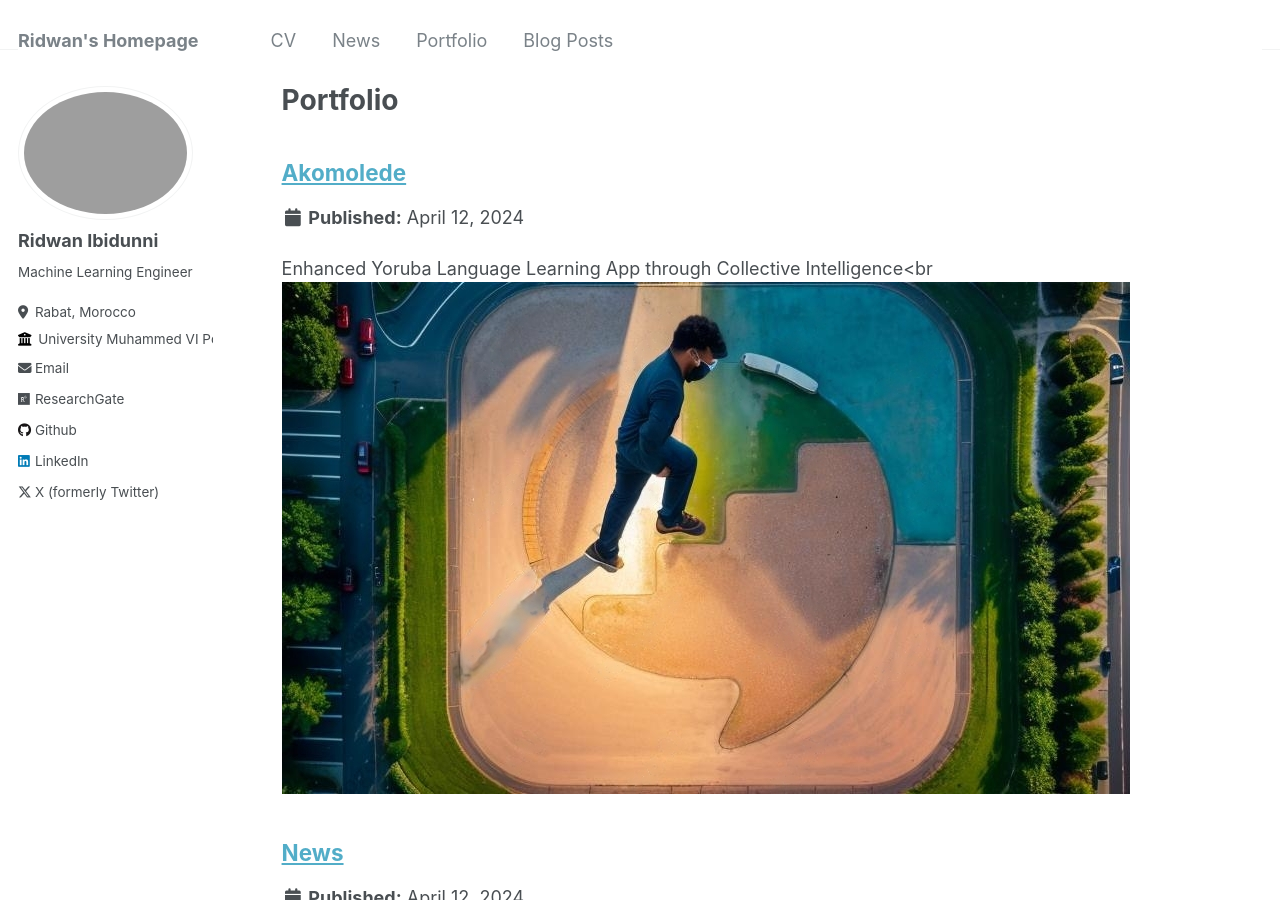
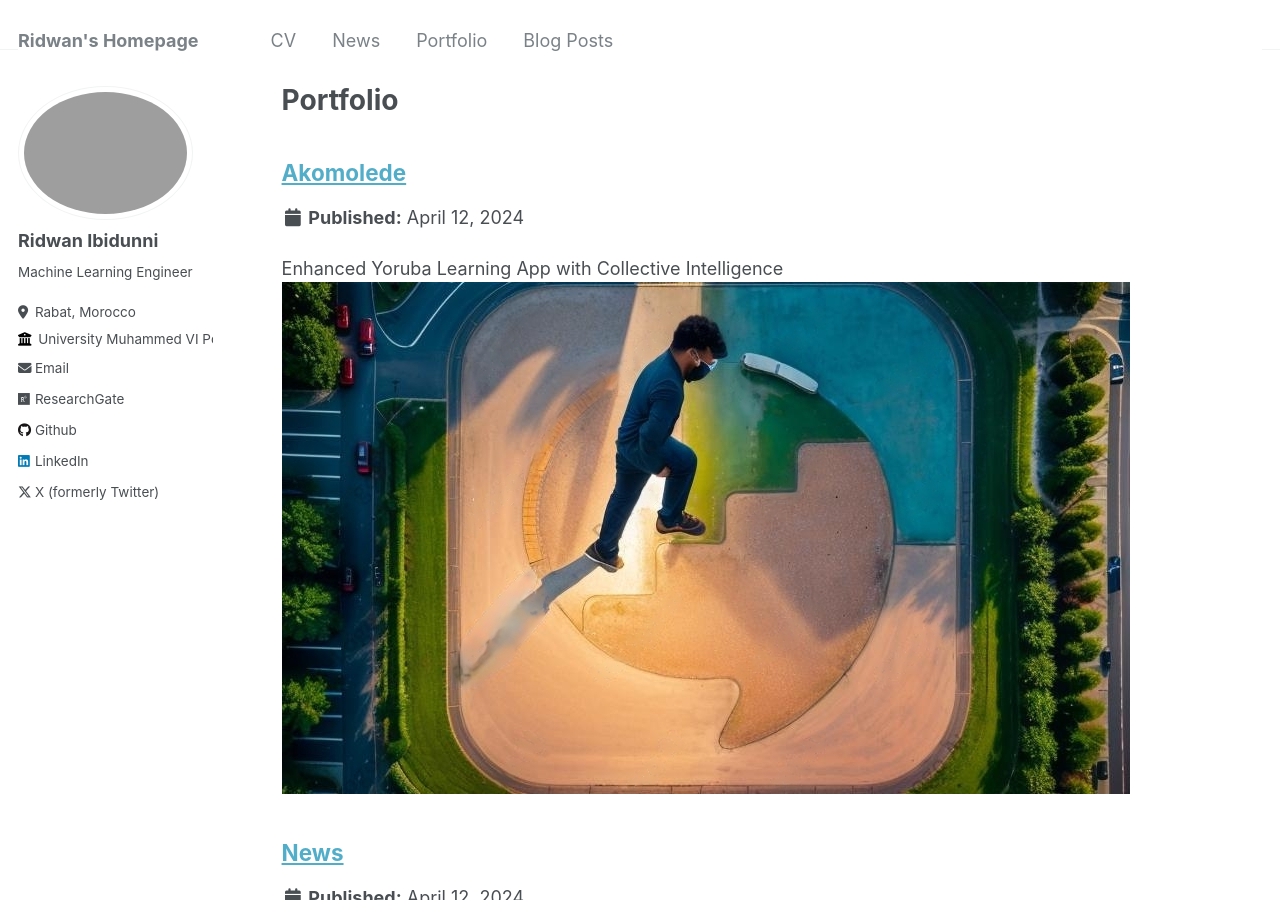
Before and after one commit to aljebraschool/aljebraschool.github.io, a Jekyll site: the page built from _pages/portfolio.html, in a window 1280 px wide and 900 px high. Built offline with Jekyll 4.4.1, drawn with Linux system fonts in a browser that asks for light colours.

```diff
--- a/_portfolio/portfolio-1.md
+++ b/_portfolio/portfolio-1.md
@@ -1,6 +1,6 @@
 ---
 title: "Akomolede"
-excerpt: "Enhanced Yoruba Language Learning App through Collective Intelligence<br<br/><img src='/images/akomolede.jpeg'>"
+excerpt: "Enhanced Yoruba Learning App with Collective Intelligence<br/><img src='/images/akomolede.jpeg'>"
 collection: portfolio
 ---
 
```
